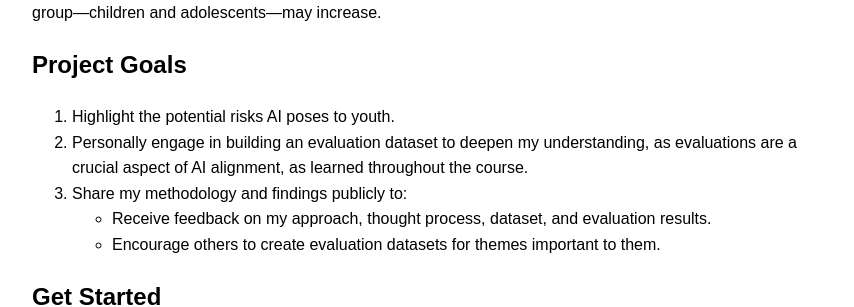
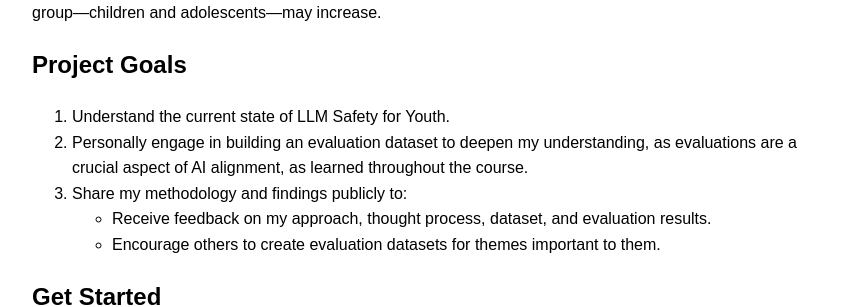
Before and after one commit to nidone/AI-Safety-Project, a Jekyll site: the page built from index.md, in a window 1280 px wide. Shown: the part 754-1061 px from the top of the page, without its empty margins (208-1062 px from the left). Built offline with Jekyll 4.4.1, drawn with Linux system fonts in a browser that asks for light colours; nearby versions of some CDN libraries.

Commit message:
Update index.md

```diff
--- a/index.md
+++ b/index.md
@@ -22,7 +22,7 @@ Over recent decades, rapid technological advancements have unintentionally affec
 While much research on AI safety has focused on bias, disinformation, and fairness, research into the effects of LLMs on youth development remains limited. As AI labs continue to compete, the risk to the most vulnerable group—children and adolescents—may increase.
 
 ## Project Goals
-1. Highlight the potential risks AI poses to youth.
+1. Understand the current state of LLM Safety for Youth.
 2. Personally engage in building an evaluation dataset to deepen my understanding, as evaluations are a crucial aspect of AI alignment, as learned throughout the course.
 3. Share my methodology and findings publicly to:
   * Receive feedback on my approach, thought process, dataset, and evaluation results.
```
